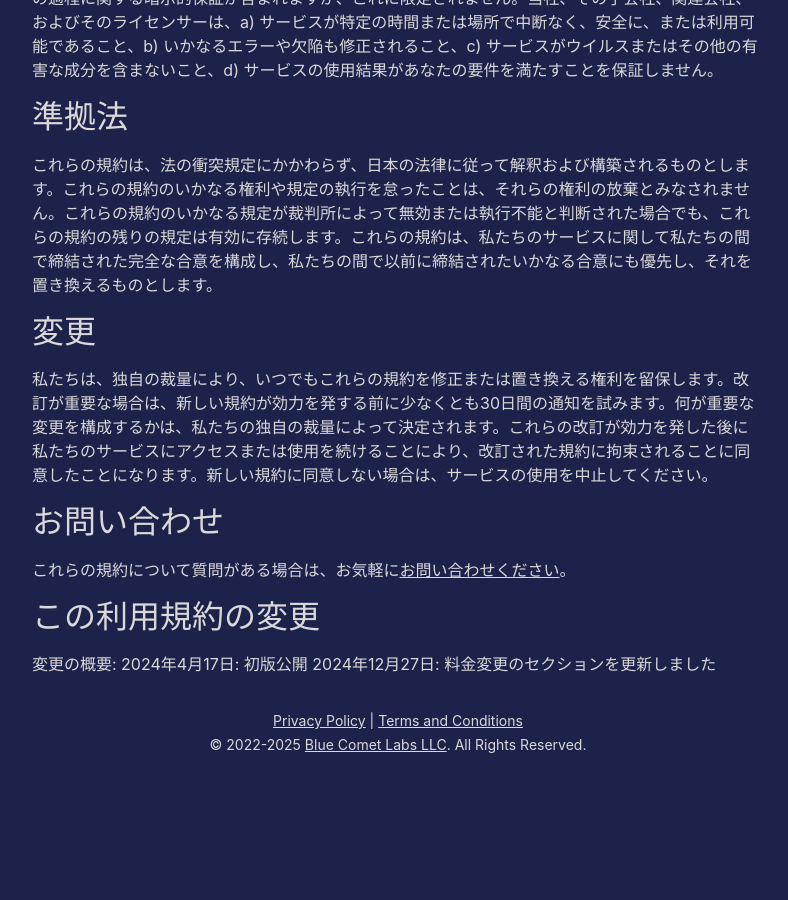
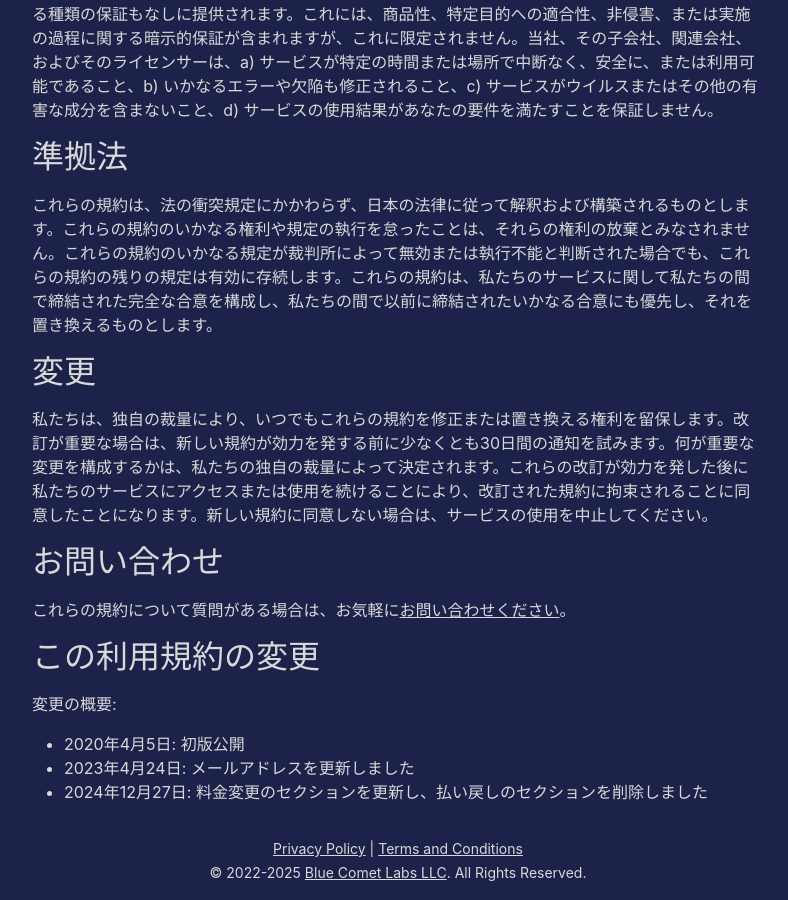
Before and after one commit to bluecometlabs/bluecometlabs.com, a Jekyll site: the page built from pages/ja/terms.md, in a window 1280 px wide and 900 px high, scrolled down 1404 px. Shown: the whole window, without its empty margins (242-1030 px from the left). Built offline with Jekyll 4.4.1, drawn with Linux system fonts in a browser that asks for light colours; before the commit the page ends 2176 px from its top, so only the background shows below that.

Commit message:
Update privacy and terms pages

```diff
--- a/pages/ja/terms.md
+++ b/pages/ja/terms.md
@@ -7,6 +7,8 @@ redirect_from:
 ---
 
 # 利用規約
+
+[英語](/terms/) \| 日本語
 
 これらの利用規約（以下、「規約」）を、Blue Comet Labs LLC（以下、「当社」、「私たち」、または「私たちの」）が運営するアプリケーション（以下、「サービス」）を使用する前に注意深くお読みください。サービスへのアクセスおよびサービスの使用は、これらの規約の受諾およびこれらの規約の遵守に条件付けられています。これらの規約は、サービスにアクセスまたは使用するすべての訪問者、ユーザー、およびその他の人々に適用されます。サービスにアクセスまたは使用することにより、これらの規約に拘束されることに同意したことになります。規約のいずれかに同意しない場合は、サービスにアクセスすることはできません。
 
@@ -49,5 +51,6 @@ redirect_from:
 ## この利用規約の変更
 
 変更の概要:
-2024年4月17日: 初版公開
-2024年12月27日: 料金変更のセクションを更新しました
+- 2020年4月5日: 初版公開
+- 2023年4月24日: メールアドレスを更新しました
+- 2024年12月27日: 料金変更のセクションを更新し、払い戻しのセクションを削除しました
```
Also changed, not shown: pages/ja/privacy.md (+4 -1 lines), pages/privacy.md (+2 -0 lines), pages/terms.md (+2 -0 lines).
